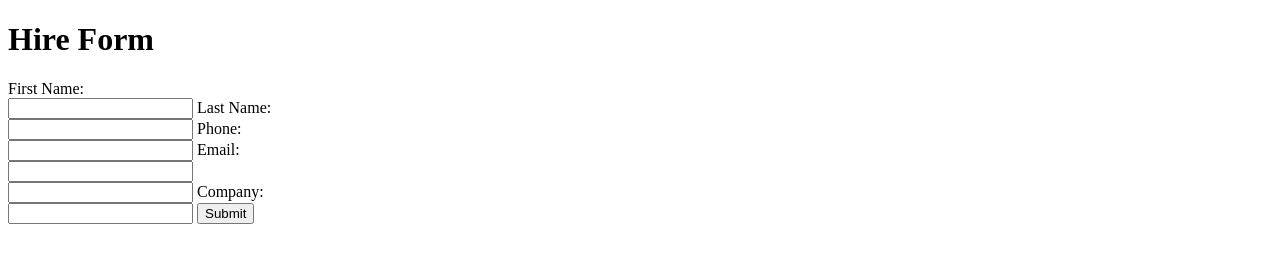
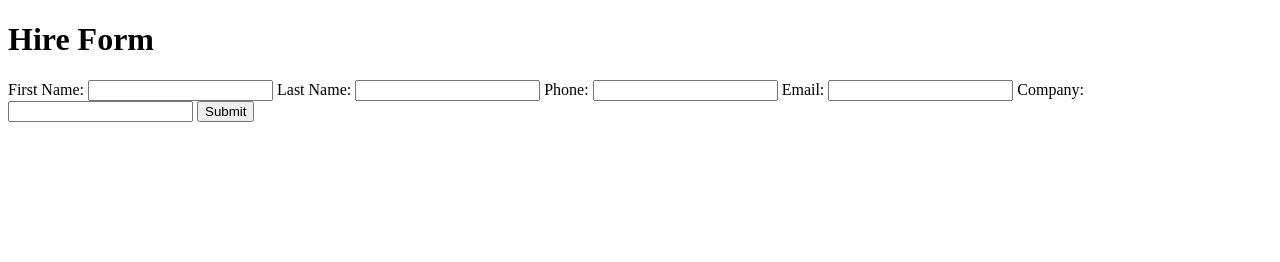
Before and after one commit to joe0998/CV, a plain HTML site: page Contact-me.html in a window 1280 px wide. Drawn offline with Linux system fonts and the light colour scheme.

Commit message:
Update Contact-me.html

```diff
--- a/Contact-me.html
+++ b/Contact-me.html
@@ -8,18 +8,17 @@
   <body>
     <h1>Hire Form</h1>
        <form class="" action="mailto:mkashgarian1@gmail.com" method="post" >
-      <label>First Name:</label><br>
+      <label>First Name:</label>
       <input type="text" name="" value="" >
-      <label>Last Name:</label><br>
+      <label>Last Name:</label>
       <input type="text" name="" value="" >
-      <label>Phone:</label><br>
+      <label>Phone:</label>
       <input type="text" name="" value="" >
-      <label>Email:</label><br>
-      <input type="text" name=""><br />
+      <label>Email:</label>
       <input type="text" name="" value="" >
-      <label>Company:</label><br>
+      <label>Company:</label>
       <input type="text" name="" value="" >
-        <input type="submit" name="">
+      <input type="submit" name="">
     </form>
   </body>
 </html>
```
